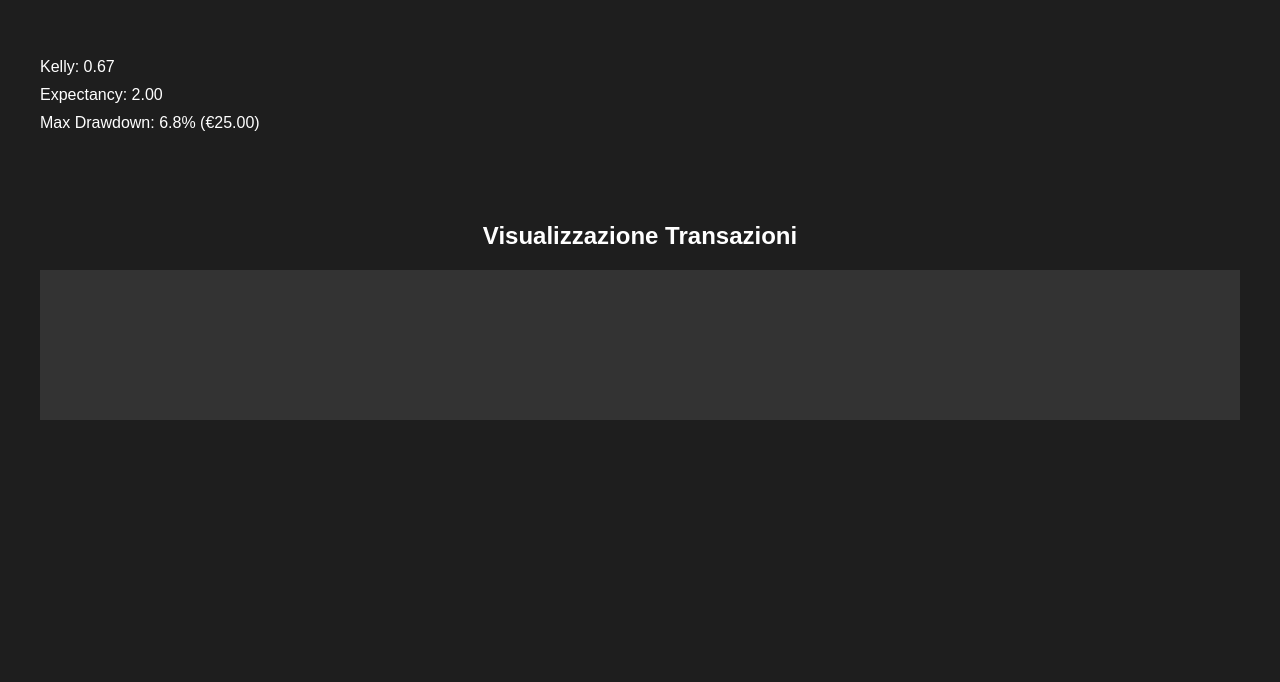
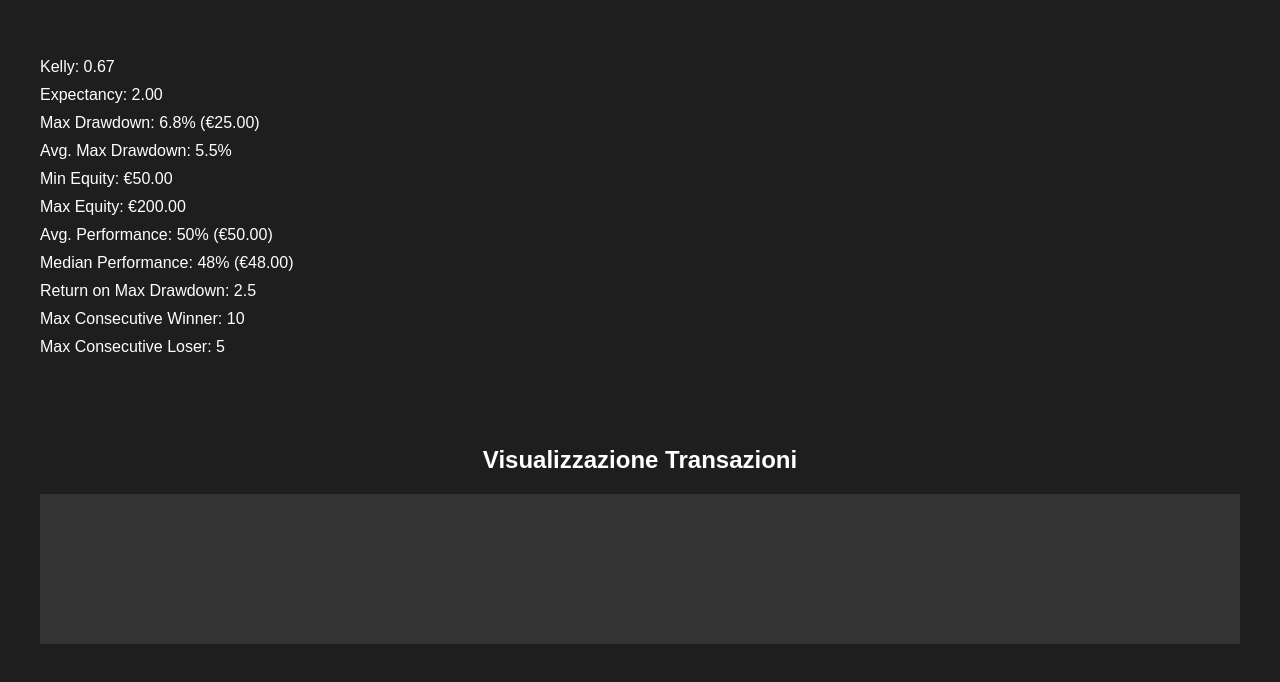
Before and after one commit to Lod34/Equity-Curve-Simulator, a plain HTML site: page index.html in a window 1280 px wide. Shown: the part 845-1527 px from the top of the page. Before the commit the page ends 1345 px from the top, so only its background shows below. Drawn offline with nearby package versions, Linux system fonts and the light colour scheme.

Commit message:
Update index.html

```diff
--- a/index.html
+++ b/index.html
@@ -19,10 +19,17 @@
         <h2>Risultati Simulazione</h2>
         <canvas id="chart" width="400" height="200"></canvas>
         <div id="stats" class="stats">
-            <!-- Risultati della simulazione -->
             <div id="kelly">Kelly: 0.67</div>
             <div id="expectation">Expectancy: 2.00</div>
             <div id="maxDrawdown">Max Drawdown: 6.8% (€25.00)</div>
+            <div id="avgMaxDrawdown">Avg. Max Drawdown: 5.5%</div>
+            <div id="minEquity">Min Equity: €50.00</div>
+            <div id="maxEquity">Max Equity: €200.00</div>
+            <div id="avgPerformance">Avg. Performance: 50% (€50.00)</div>
+            <div id="medianPerformance">Median Performance: 48% (€48.00)</div>
+            <div id="returnOnMaxDrawdown">Return on Max Drawdown: 2.5</div>
+            <div id="maxConsecutiveWinner">Max Consecutive Winner: 10</div>
+            <div id="maxConsecutiveLoser">Max Consecutive Loser: 5</div>
         </div>
     </div>
 
```
